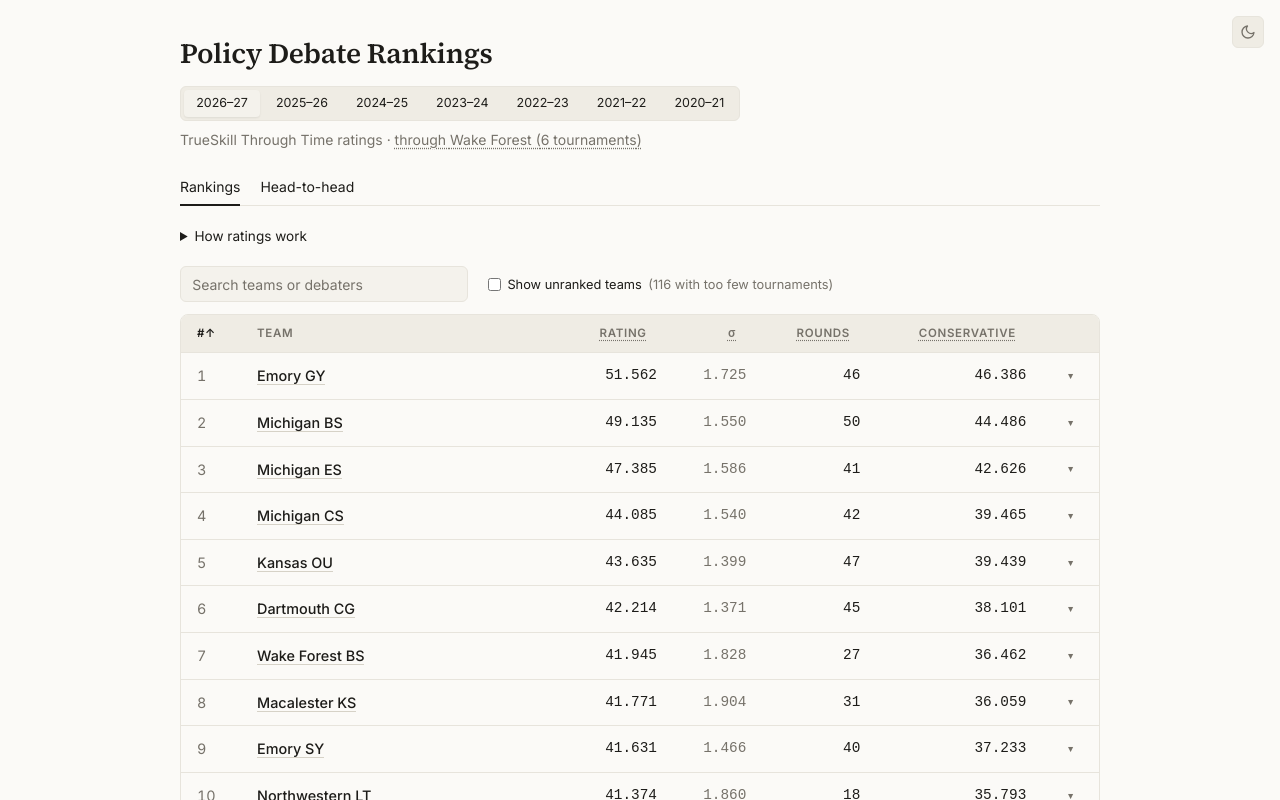
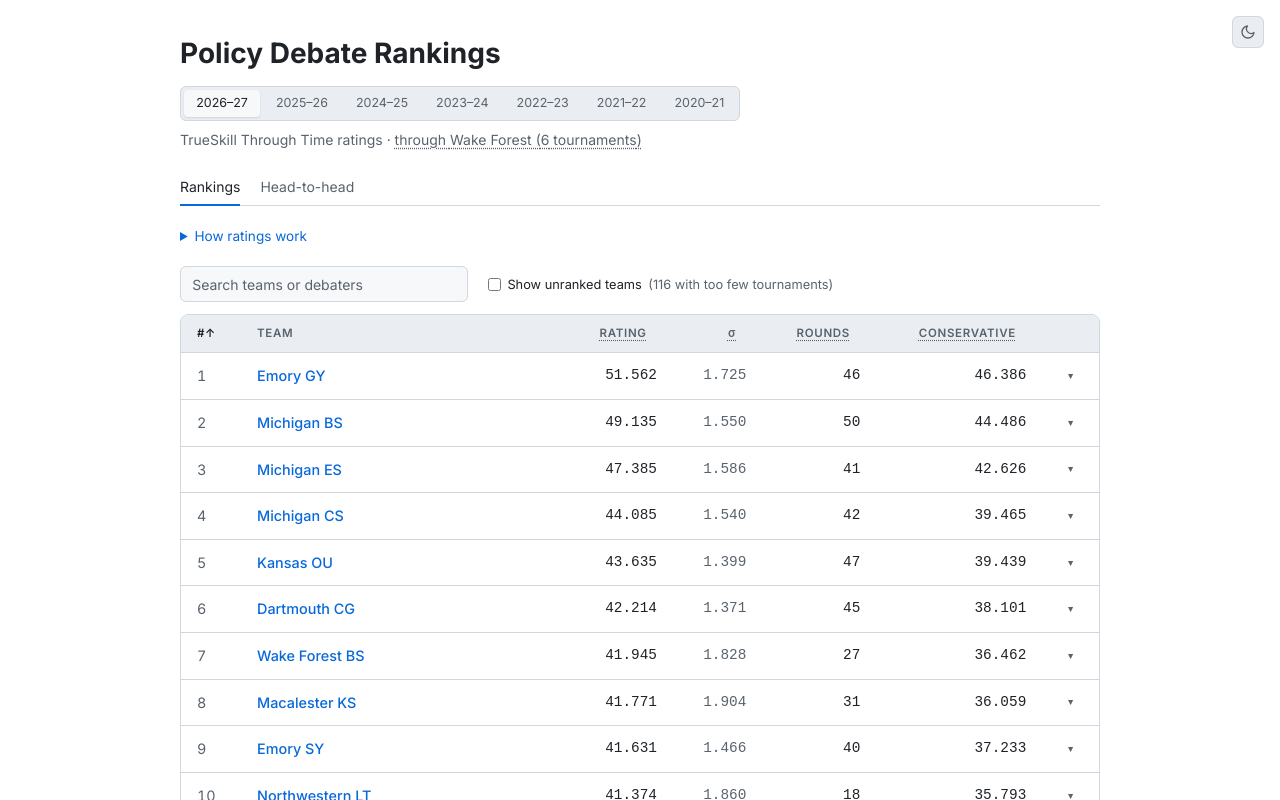
Before and after one commit to coralynnkc/elo-v2, a React (Vite) app in the folder frontend/: page /1#/arms in a window 1280 px wide. Shown: the top 800 px of the page. Built offline with nearby package versions, Linux system fonts and the light colour scheme.

Commit message:
Light mode mirrors dark mode again (original palette, boxes, colored results), one font (Inter), softer head-to-head fills

```diff
--- a/frontend/index.html
+++ b/frontend/index.html
@@ -5,7 +5,7 @@
     <meta name="viewport" content="width=device-width, initial-scale=1.0" />
     <link rel="icon" type="image/svg+xml" href="/favicon.svg" />
     <link rel="preconnect" href="https://fonts.googleapis.com" />
-    <link rel="stylesheet" href="https://fonts.googleapis.com/css2?family=Inter:wght@400;500;600;700&family=Source+Serif+4:opsz,wght@8..60,400;8..60,600&display=swap" />
+    <link rel="stylesheet" href="https://fonts.googleapis.com/css2?family=Inter:wght@400;500;600;700&display=swap" />
     <title>Policy Debate Rankings</title>
     <script>
       // Set the theme before first paint: the saved choice, else the system setting
--- a/frontend/src/index.css
+++ b/frontend/src/index.css
@@ -20,23 +20,24 @@
 
 /* data-theme is set before first paint by the script in index.html */
 :root[data-theme="light"] {
-  /* Matches seven-years: warm paper, ink text, navy accent */
   color-scheme: light;
-  --bg: #fbfaf7;
-  --surface: #f4f2ec;
-  --surface2: #efece4;
-  --border: #e7e4dc;
-  --text: #1d1c19;
-  --text-dim: #76726a;
-  --accent: #1f4e79;
-  --win: #2f7d4f;
-  --loss: #b5452f;
-  --positive: #2f7d4f;
-  --negative: #b5452f;
-  --favored: #1f4e79;
-  --unfavored: #b5452f;
+  --bg: #ffffff;
+  --surface: #f6f8fa;
+  --surface2: #eaeef2;
+  --border: #d0d7de;
+  --text: #1f2328;
+  --text-dim: #59636e;
+  --accent: #0969da;
+  --win: #1a7f37;
+  --loss: #cf222e;
+  --positive: #1a7f37;
+  --negative: #cf222e;
+  --favored: #0969da;
+  --unfavored: #cf222e;
+  /* Head-to-head fills at 70% of dark mode's strength: full-strength blue and red
+     swamp the cell text on a white surface */
   --h2h-k: 0.7;
-  --shadow: rgba(29, 28, 25, 0.08);
+  --shadow: rgba(31, 35, 40, 0.12);
 }
 
 * {
@@ -53,11 +54,6 @@ body {
   -webkit-font-smoothing: antialiased;
 }
 
-h1, h2 {
-  font-family: 'Source Serif 4', Georgia, serif;
-  font-weight: 600;
-  letter-spacing: -0.01em;
-}
 
 a {
   color: var(--accent);
@@ -128,7 +124,7 @@ a:hover {
 }
 .page-header h1 {
   font-size: 1.75rem;
-  font-weight: 600;
+  font-weight: 700;
 }
 .subtitle {
   color: var(--text-dim);
@@ -540,7 +536,7 @@ a:hover {
 }
 .team-header h1 {
   font-size: 2rem;
-  font-weight: 600;
+  font-weight: 700;
 }
 .team-rank {
   display: block;
@@ -855,51 +851,3 @@ a:hover {
     padding-left: 1rem;
   }
 }
-
-/* ── Light mode, seven-years style: ink links with a hairline underline, records in
-   ink and grey instead of green and red, and deltas as tinted chips ── */
-:root[data-theme="light"] {
-  --pos-bg: #e9f3ec;
-  --neg-bg: #f8e9e4;
-  --line2: #d6d2c7;
-}
-:root[data-theme="light"] a {
-  color: var(--text);
-  text-decoration: none;
-  border-bottom: 1px solid var(--line2);
-}
-:root[data-theme="light"] a:hover {
-  text-decoration: none;
-  border-bottom-color: var(--text);
-}
-:root[data-theme="light"] .season-nav a {
-  border-bottom: none;
-}
-:root[data-theme="light"] .view-tabs a {
-  border-bottom: 2px solid transparent;
-}
-:root[data-theme="light"] .view-tabs a.active {
-  border-bottom-color: var(--text);
-}
-:root[data-theme="light"] .explainer summary,
-:root[data-theme="light"] .link-button {
-  color: var(--text);
-}
-:root[data-theme="light"] .win {
-  color: var(--text);
-  font-weight: 500;
-}
-:root[data-theme="light"] .loss {
-  color: var(--text-dim);
-}
-:root[data-theme="light"] .positive,
-:root[data-theme="light"] .negative {
-  border-radius: 4px;
-  padding: 1px 6px;
-}
-:root[data-theme="light"] .positive {
-  background: var(--pos-bg);
-}
-:root[data-theme="light"] .negative {
-  background: var(--neg-bg);
-}
--- a/frontend/src/pages/Leaderboard.jsx
+++ b/frontend/src/pages/Leaderboard.jsx
@@ -238,11 +238,11 @@ export default function Leaderboard() {
                                   <td className={m.win ? "win" : "loss"}>
                                     {m.win ? "Win" : "Loss"}
                                   </td>
-                                  <td className="num">
-                                    <span className={m.delta > 0 ? "positive" : "negative"}>
-                                      {m.delta > 0 ? "+" : ""}
-                                      {m.delta.toFixed(2)}
-                                    </span>
+                                  <td
+                                    className={`num ${m.delta > 0 ? "positive" : "negative"}`}
+                                  >
+                                    {m.delta > 0 ? "+" : ""}
+                                    {m.delta.toFixed(2)}
                                   </td>
                                 </tr>
                               ))}
```
